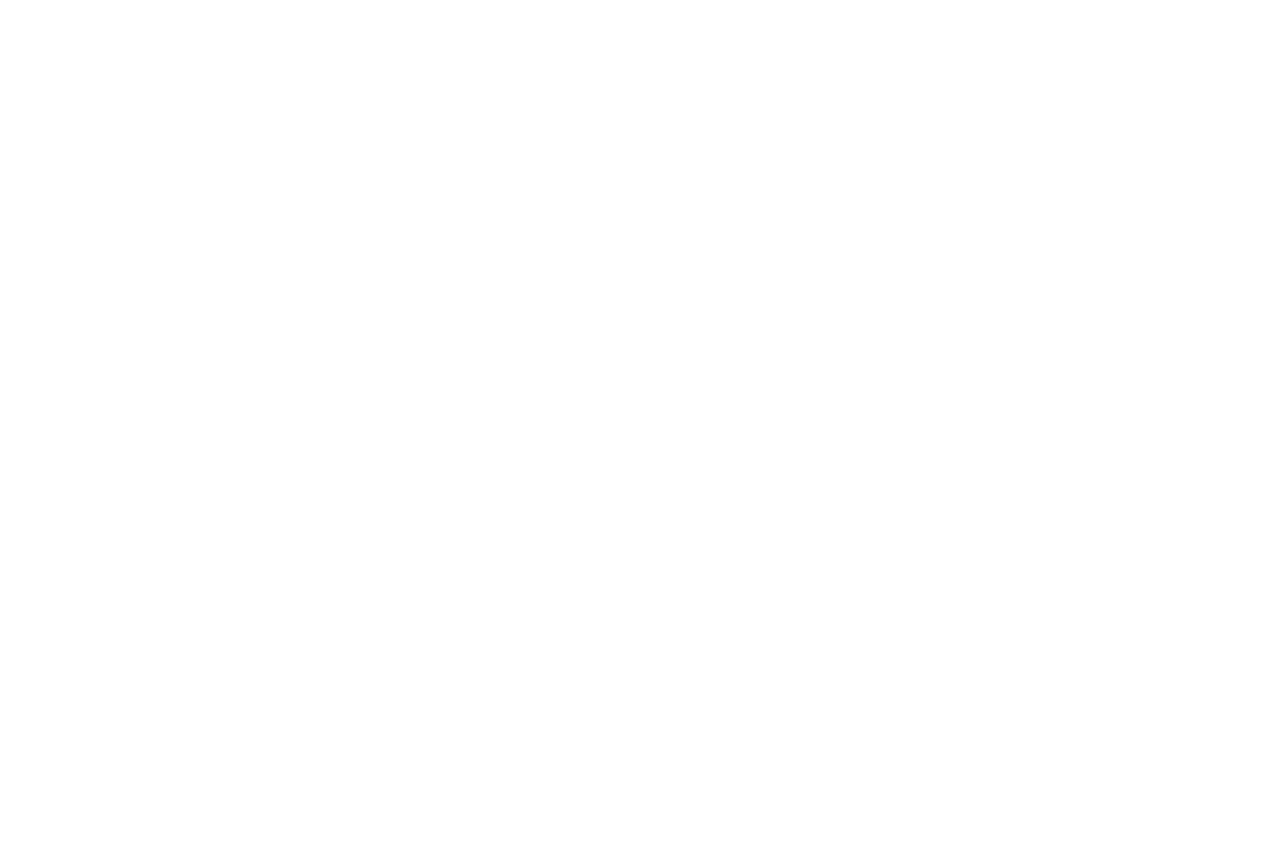
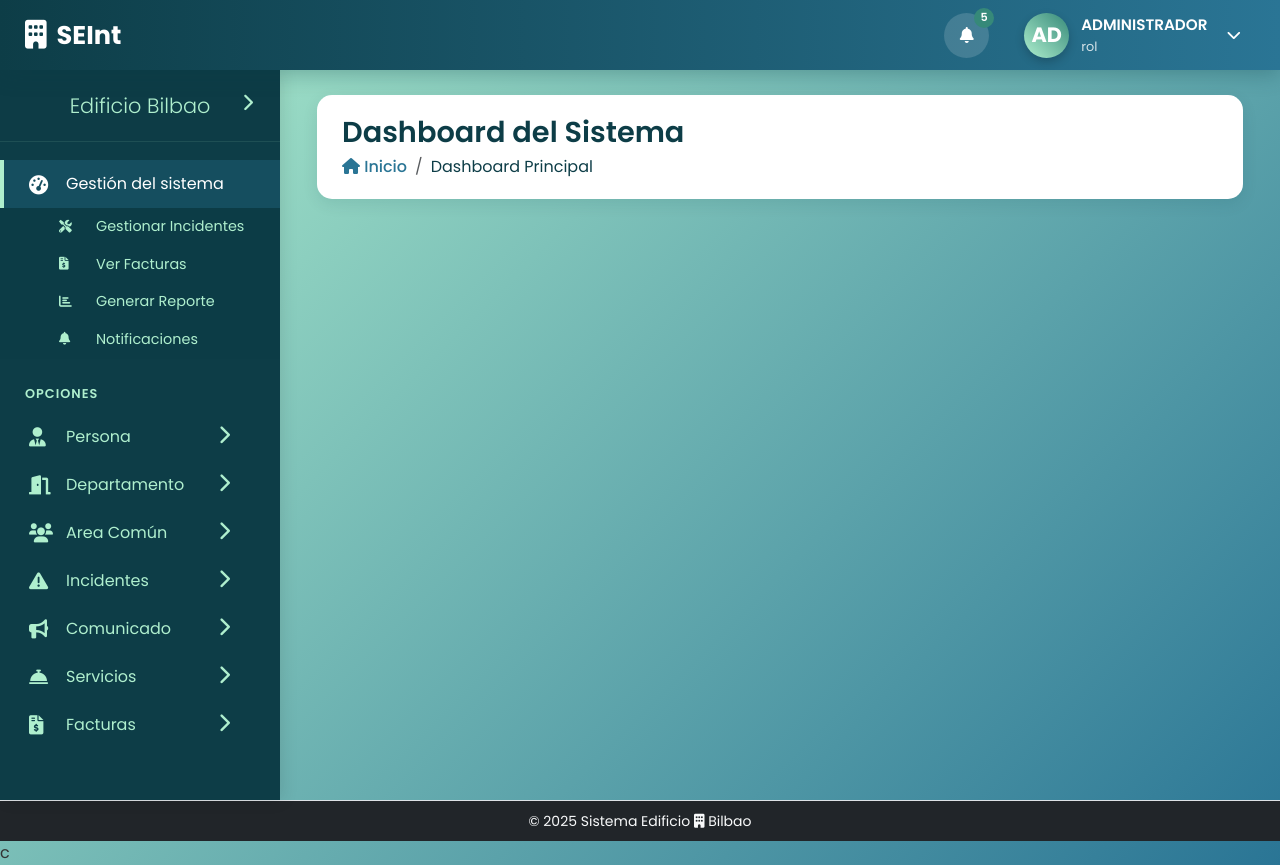
Before and after one commit to velasquez05-eng/edificio, a PHP site: page /public/vista/DashboardPersonalVista.php in a window 1280 px wide. Before the commit the page is empty. Before the commit the page ends 800 px from the top, so only its background shows below. Run offline with PHP 8.4, Linux system fonts and the light colour scheme.

Commit message:
se modifico la ruda del dashboard para personal

```diff
--- a/includes/header.php
+++ b/includes/header.php
@@ -54,9 +54,8 @@
             <div class="user-avatar">AD</div>
             <div class="user-info">
                 <div class="user-name">ADMINISTRADOR</div>
-                <?php if($_SESSION['rol'] != 'Residente'): ?>
-                <div class="user-role"><?php  echo $_SESSION['rol']; ?></div>
-                <?php  endif; ?>
+
+                <div class="user-role">rol</div>
             </div>
             <i class="fas fa-chevron-down ms-2" style="font-size: 0.9rem;"></i>
             <div class="user-dropdown">
--- a/public/controlador/DashboardControlador.php
+++ b/public/controlador/DashboardControlador.php
@@ -14,7 +14,7 @@ class DashboardControlador
     }
     public function mostrarDashboard()
     {
-        include '../vista/DashboardVista.php';
+        include '../vista/DashboardPersonalVista.php';
     }
 
 }
--- a/public/vista/DashboardPersonalVista.php
+++ b/public/vista/DashboardPersonalVista.php
@@ -0,0 +1,23 @@
+<?php
+include("../../includes/header.php");
+?>
+
+<!-- Page Header -->
+<div class="page-header fade-in">
+    <div class="page-title">
+        <h1>Dashboard del Sistema</h1>
+        <nav aria-label="breadcrumb">
+            <ol class="breadcrumb">
+                <li class="breadcrumb-item"><a href="#"><i class="fas fa-home"></i> Inicio</a></li>
+                <li class="breadcrumb-item active" aria-current="page">Dashboard Principal</li>
+            </ol>
+        </nav>
+    </div>
+</div>
+
+
+
+
+
+
+<?php include("../../includes/footer.php");?>c
```
